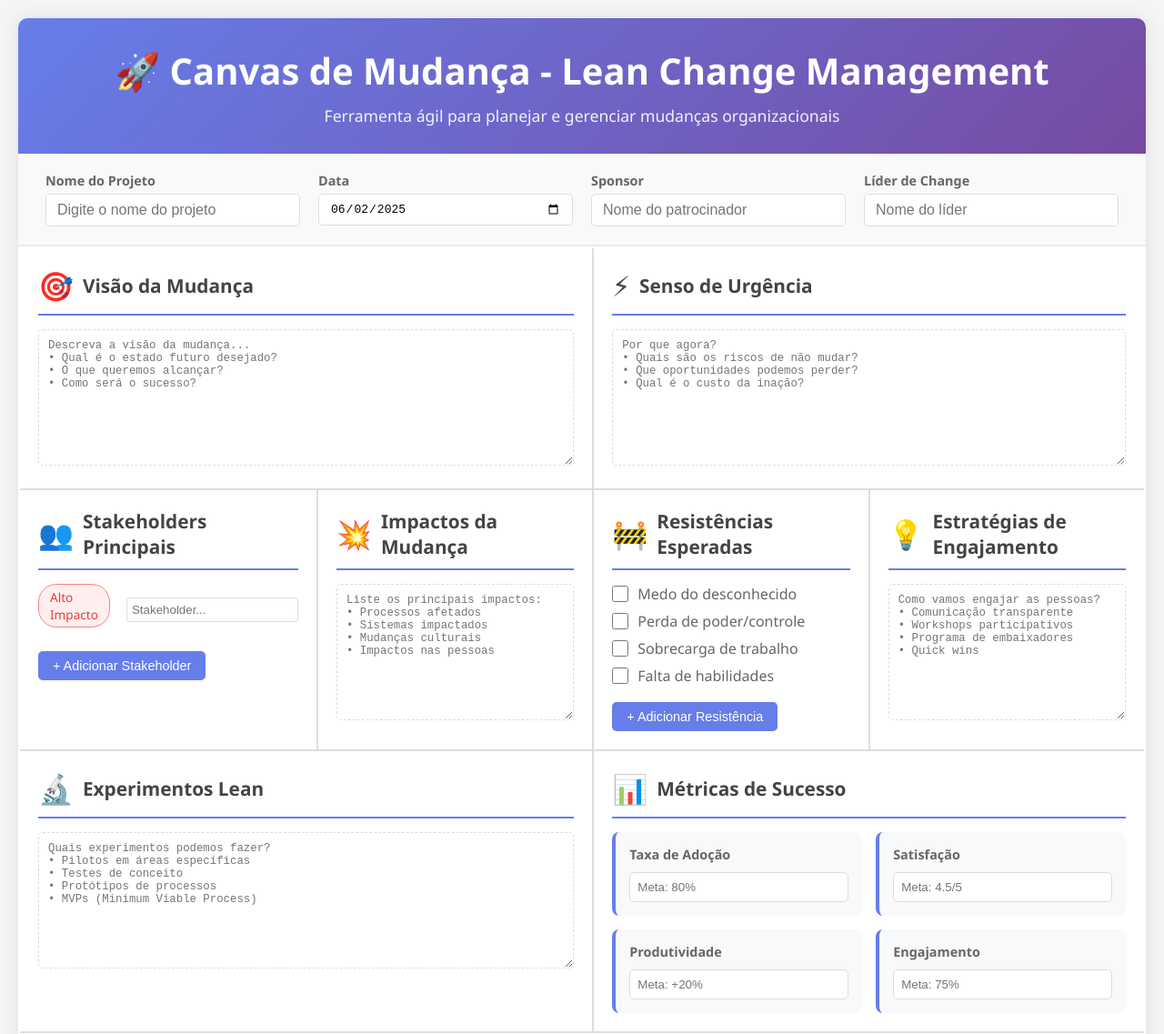
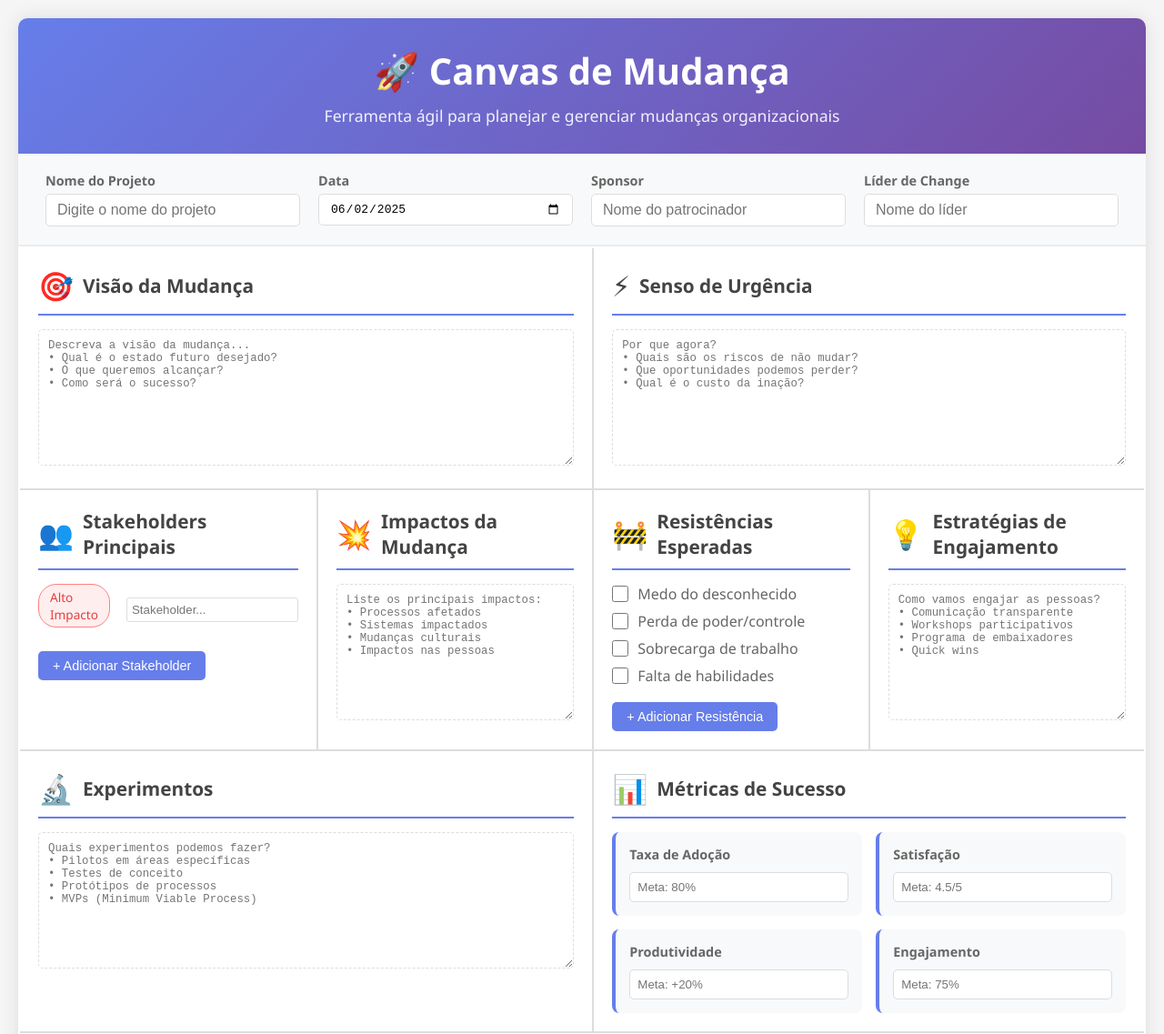
Before and after one commit to barbarapcribeiro/canvachange, a plain HTML site: page index.html in a window 1280 px wide. Shown: the top 1137 px of the page at 91% size. Drawn offline with Linux system fonts and the light colour scheme.

Commit message:
Update index.html

```diff
--- a/index.html
+++ b/index.html
@@ -324,7 +324,7 @@
 <body>
     <div class="container">
         <div class="header">
-            <h1>🚀 Canvas de Mudança - Lean Change Management</h1>
+            <h1>🚀 Canvas de Mudança </h1>
             <p>Ferramenta ágil para planejar e gerenciar mudanças organizacionais</p>
         </div>
 
@@ -454,7 +454,7 @@
             <div class="canvas-section half-width">
                 <h3 class="section-title">
                     <span class="section-icon">🔬</span>
-                    Experimentos Lean
+                    Experimentos
                 </h3>
                 <div class="section-content">
                     <textarea class="editable-area" placeholder="Quais experimentos podemos fazer?
```
